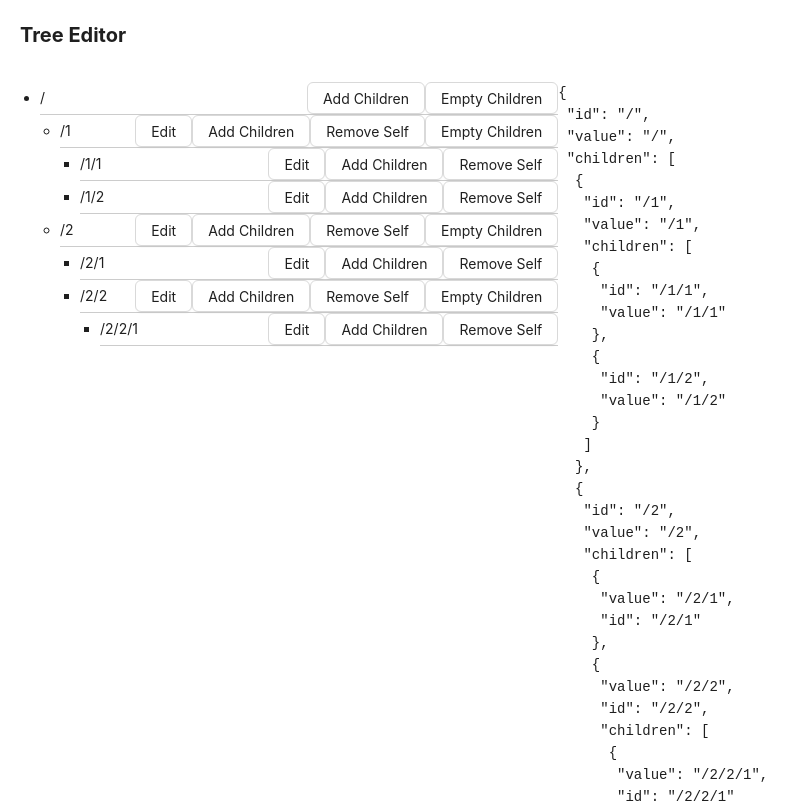
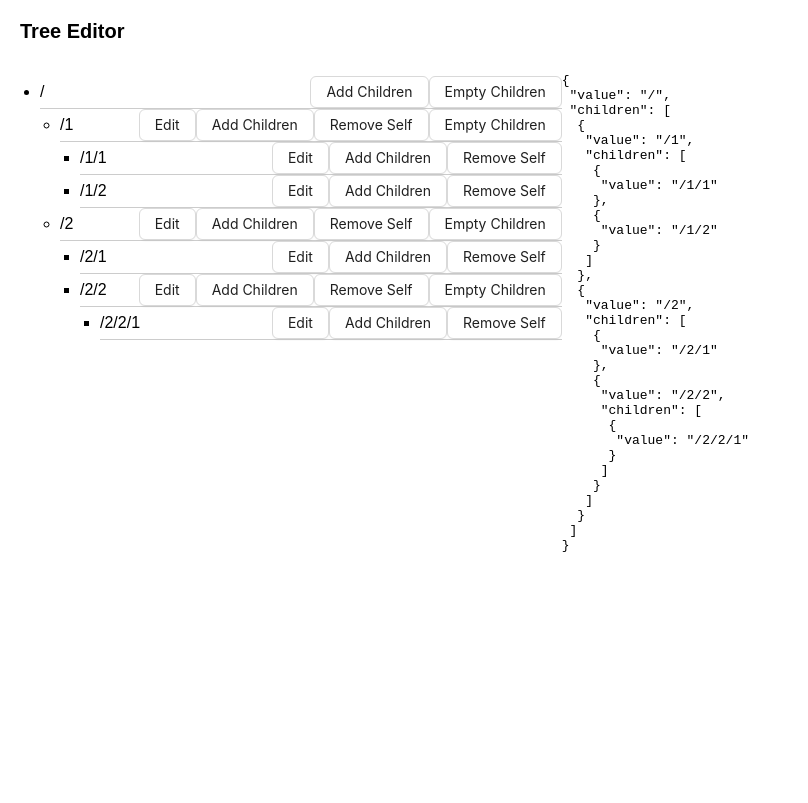
Before and after one commit to gogoend/react-component-practise, a React (Create React App) app: page / in a window 1280 px wide. Shown: the top 803 px of the page, without its empty margins (0-808 px from the left). Built offline with nearby package versions, Linux system fonts and the light colour scheme.

Commit message:
Revert "try to add antd to implement form validation"
This reverts commit af14ffec420ea88971d0f48f4521897b3150cc0d.

```diff
--- a/src/demos/Tree.tsx
+++ b/src/demos/Tree.tsx
@@ -1,10 +1,7 @@
 import React, { useState } from "react";
-import { Button, Input, Form } from "antd";
+import { Button, Input } from 'antd';
 
 const nodeFactory = (parent) => ({
-  id: `${parent.value === "/" ? parent.value : parent.value + "/"}${
-    (parent.children ?? []).length + 1
-  }`,
   value: `${parent.value === "/" ? parent.value : parent.value + "/"}${
     (parent.children ?? []).length + 1
   }`,
@@ -25,8 +22,8 @@ const TreeNode = ({ node, onChange, onRemove }) => {
   };
 
   const handleSave = () => {
-    // setIsEditing(false);
-    // onChange({ ...node, value });
+    setIsEditing(false);
+    onChange({ ...node, value });
   };
 
   const addChildren = () => {
@@ -46,11 +43,6 @@ const TreeNode = ({ node, onChange, onRemove }) => {
   return (
     <li>
       {isEditing ? (
-        <Form.Item
-          rules={[{ required: true }]}
-          validateTrigger="onBlur"
-          name={node.id}
-        >
         <Input
           type="text"
           value={value}
@@ -58,14 +50,13 @@ const TreeNode = ({ node, onChange, onRemove }) => {
           onBlur={handleSave}
           autoFocus
         />
-        </Form.Item>
       ) : (
         <div
           style={{
             display: "flex",
             justifyContent: "space-between",
             borderBottom: "1px solid #ccc",
-            alignItems: "center",
+            alignItems: "center"
           }}
         >
           {node.value}
@@ -133,29 +124,21 @@ const Tree = ({ data }) => {
   );
 };
 
+
+
 // Sample tree data
 const treeData = {
-  id: "/",
   value: "/",
   children: [
     {
-      id: "/1",
       value: "/1",
-      children: [
-        { id: "/1/1", value: "/1/1" },
-        { id: "/1/2", value: "/1/2" },
-      ],
+      children: [{ value: "/1/1" }, { value: "/1/2" }],
     },
     {
-      id: "/2",
       value: "/2",
       children: [
-        { value: "/2/1", id: "/2/1" },
-        {
-          value: "/2/2",
-          id: "/2/2",
-          children: [{ value: "/2/2/1", id: "/2/2/1" }],
-        },
+        { value: "/2/1" },
+        { value: "/2/2", children: [{ value: "/2/2/1" }] },
       ],
     },
   ],
@@ -164,9 +147,7 @@ const treeData = {
 const TreeDemo = () => {
   return (
     <div>
-      <Form>
       <Tree data={treeData} />
-      </Form>
     </div>
   );
 };
```
Lines whose indentation alone changed are shown as unchanged.
